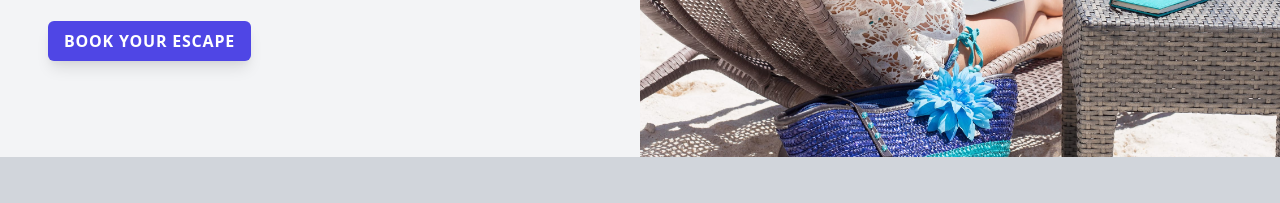
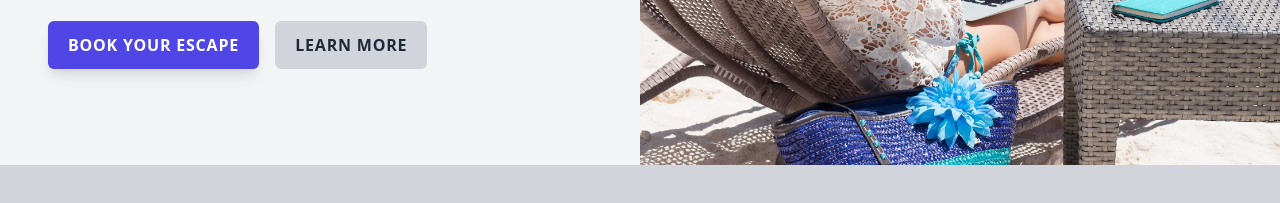
Before and after one commit to sosualfred/tailwind-practice, a website built with Vite: page index.html in a window 1280 px wide. Shown: the part 351-554 px from the top of the page. Built offline with nearby package versions, Linux system fonts and the light colour scheme.

Commit message:
composing utitlities with apply

```diff
--- a/css/tailwind.css
+++ b/css/tailwind.css
@@ -1,7 +1,20 @@
-.hello {
-    color: blue;
-}
-
 @tailwind base;
 @tailwind components;
 @tailwind utilities;
+
+@layer components {
+
+    .btn {
+        @apply  inline-block focus:outline-none focus:ring focus:ring-offset-2 focus:ring-opacity-50 rounded-md uppercase tracking-wider
+        font-semibold text-sm sm:text-base px-5 py-3;
+    }
+
+    .btn-primary {
+        @apply  bg-indigo-600 hover:bg-indigo-500 hover:-translate-y-0.5 transform
+        focus:ring-indigo-500 active:bg-indigo-700 text-white shadow-lg;
+    }
+
+    .btn-secondary {
+        @apply bg-gray-300 hover:bg-gray-200  focus:ring-gray-300  active:bg-gray-400 text-gray-800;
+    }
+}
--- a/index.html
+++ b/index.html
@@ -22,11 +22,12 @@
                     Workcation helps you find work-friendly rentals in beautiful locations so you can enjoy some nice weather even when you're not
                     on vacation.
                 </p>
-                <div class="mt-4 sm:mt-6">
-                    <a class="inline-block bg-indigo-600 hover:bg-indigo-500 hover:-translate-y-0.5 transform
-                    focus:outline-none focus:ring focus:ring-offset-2 focus:ring-indigo-500 focus:ring-opacity-50 active:bg-indigo-700 text-white px-4 py-2
-                    rounded-md shadow-lg uppercase tracking-wider font-semibold text-sm sm:text-base" href="#">
+                <div class="mt-4 sm:mt-6 space-x-3">
+                    <a class="btn btn-primary" href="#">
                         Book your escape
+                    </a>
+                    <a class="btn btn-secondary" href="#">
+                        Learn more
                     </a>
                 </div>
             </div>
```
